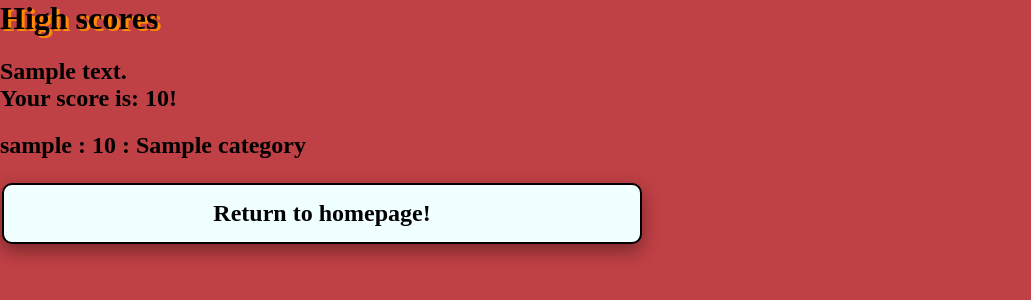
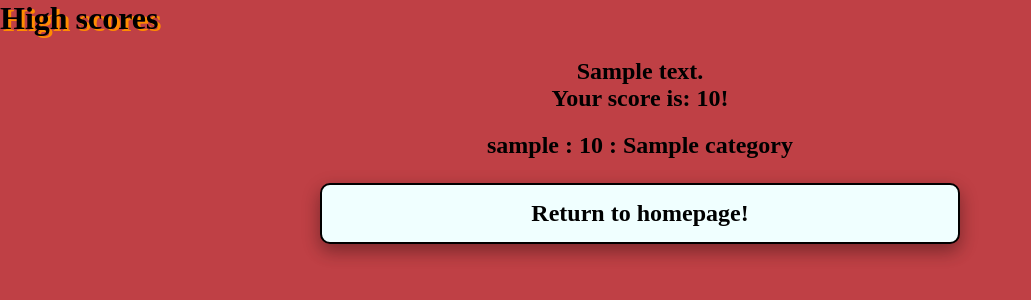
Before and after one commit to Mjnstag/webprogrammeren-project, a Flask app: template templates/highscore_sp.html in a window 1280 px wide. Shown: the top 300 px of the page, without its empty margins (0-1031 px from the left). Run offline with Flask 2, Linux system fonts and the light colour scheme; the template is opened without the code that fills it: most values are stand-ins (such as "Sample title", 1, 10 or a date in 2020); some libraries are stand-ins or nearby versions.

Commit message:
changed highscore space

```diff
--- a/templates/highscore_sp.html
+++ b/templates/highscore_sp.html
@@ -6,18 +6,19 @@
     <body>
 
         <h1>High scores</h1>
-        <h2>{{ highscoretext }}<br>
+        <h2 class="center", "serif">{{ highscoretext }}<br>
         Your score is: {{ score }}!</h2>
 
 
 {% for scores in highscoredata %}
 
-        <h2>{{ scores.username }} : {{ scores.score }} : {{ scores.category }}<br><h2>
+        <h2 class="center", "serif">{{ scores.username }} : {{ scores.score }} : {{ scores.category }}<br></h2>
 
 
 {% endfor %}
 
-
+        <div class="box">
         <button class="button" onclick="window.location.href = '/';">Return to homepage!</button>
+        </div>
     </body>
 </html>
```
